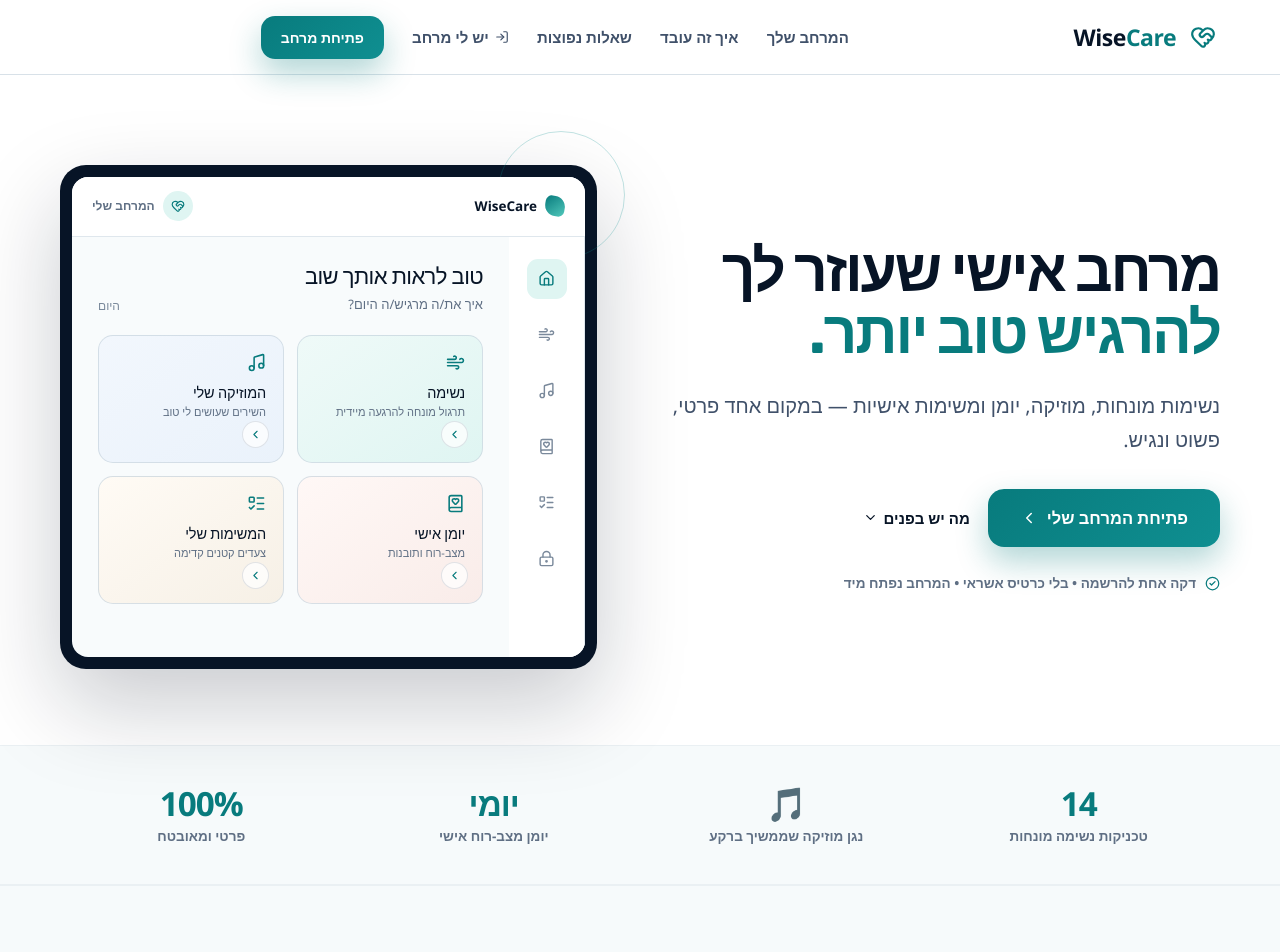
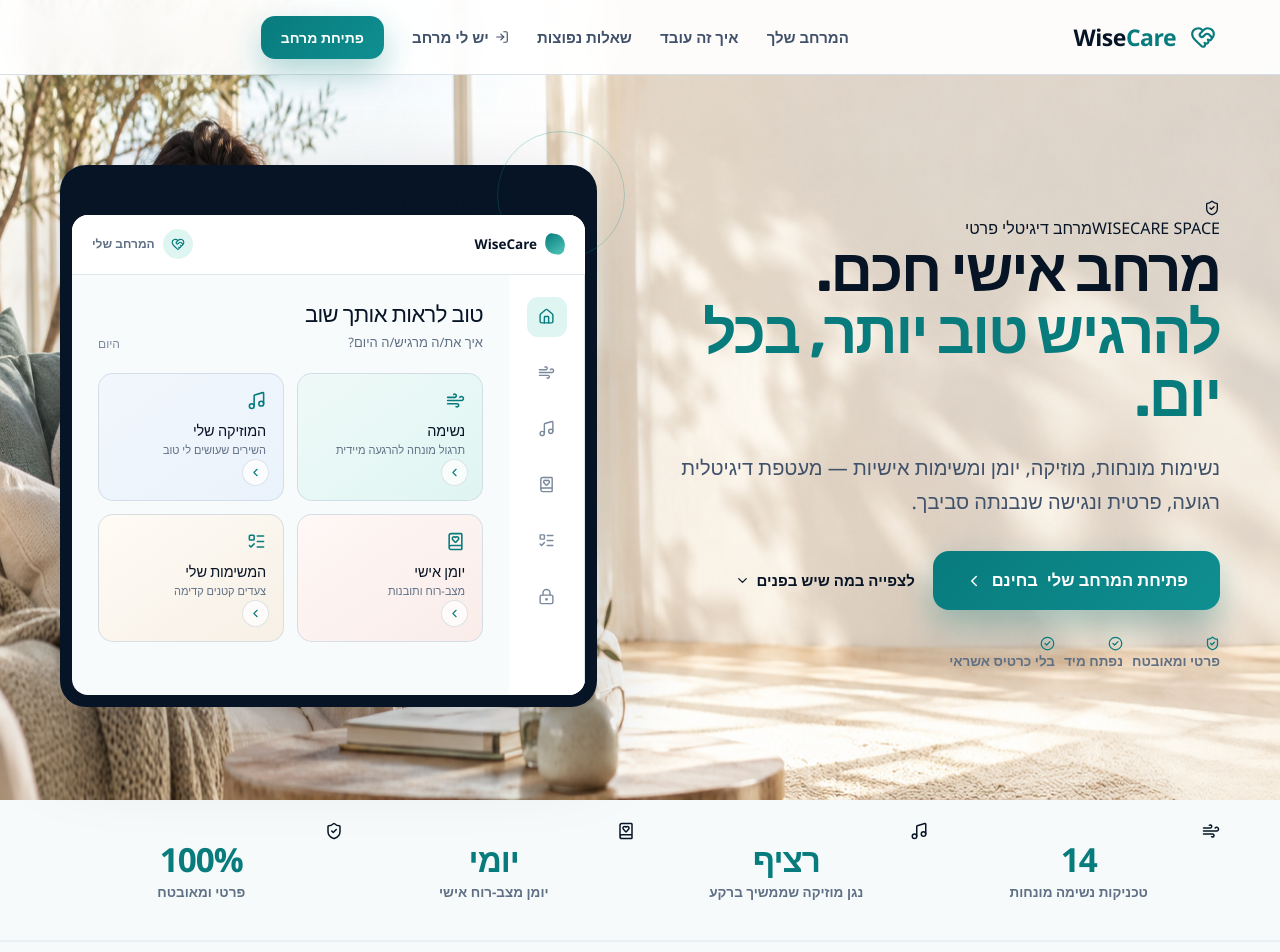
Before and after one commit to adicore123/Wisecare, a Next.js app: page /space in a window 1280 px wide. Shown: the top 952 px of the page. Built offline with nearby package versions, Linux system fonts and the light colour scheme.

Commit message:
feat(space): hero image + stat icons polish on landing page

```diff
--- a/src/components/SpaceLanding.tsx
+++ b/src/components/SpaceLanding.tsx
@@ -1,11 +1,13 @@
 'use client';
 
 import React, { useEffect, useRef, useState } from 'react';
+import Image from 'next/image';
 import {
   HeartHandshake, Wind, Music, BookHeart, Clapperboard, CheckSquare, ShieldCheck,
   Loader2, Eye, EyeOff, User, Phone, Mail, Lock, LogIn, CheckCircle2,
   ChevronDown, ChevronLeft, X, Sparkles, Home, ListTodo, LockKeyhole, ArrowLeft
 } from 'lucide-react';
+import spaceHeroImage from '../../public/images/space-hero-2026.png';
 import IntroSplash from './IntroSplash';
 import PrivacyPolicyModal from './PrivacyPolicyModal';
 import WhatsAppIcon from './WhatsAppIcon';
@@ -19,10 +21,10 @@
 ];
 
 const STATS = [
-  { n: '14', label: 'טכניקות נשימה מונחות' },
-  { n: '🎵', label: 'נגן מוזיקה שממשיך ברקע' },
-  { n: 'יומי', label: 'יומן מצב-רוח אישי' },
-  { n: '100%', label: 'פרטי ומאובטח' }
+  { icon: Wind, n: '14', label: 'טכניקות נשימה מונחות' },
+  { icon: Music, n: 'רציף', label: 'נגן מוזיקה שממשיך ברקע' },
+  { icon: BookHeart, n: 'יומי', label: 'יומן מצב-רוח אישי' },
+  { icon: ShieldCheck, n: '100%', label: 'פרטי ומאובטח' }
 ];
 
 const CAPABILITIES = [
@@ -48,10 +50,10 @@
 ];
 
 const GOALS = [
-  { id: 'calm', label: 'להרגיש רגוע/ה יותר', emoji: '🌿' },
-  { id: 'mood', label: 'לשפר את מצב הרוח', emoji: '☀️' },
-  { id: 'habits', label: 'לבנות הרגלים בריאים', emoji: '✨' },
-  { id: 'growth', label: 'התפתחות אישית', emoji: '🌱' }
+  { id: 'calm', label: 'להרגיש רגוע/ה יותר', icon: Wind },
+  { id: 'mood', label: 'לשפר את מצב הרוח', icon: HeartHandshake },
+  { id: 'habits', label: 'לבנות הרגלים בריאים', icon: CheckSquare },
+  { id: 'growth', label: 'התפתחות אישית', icon: Sparkles }
 ];
 
 interface RegisterForm {
@@ -239,27 +241,47 @@
       <main id="main">
         {/* ═══ HERO ═══ */}
         <section className="space-hero" id="top">
+          <div className="space-hero-media" aria-hidden="true">
+            <Image
+              className="space-hero-image"
+              src={spaceHeroImage}
+              alt=""
+              fill
+              sizes="100vw"
+              placeholder="blur"
+              preload
+            />
+          </div>
           <div className="space-container space-hero-grid">
             <div className="space-hero-copy" data-reveal>
-              <h1>מרחב אישי שעוזר לך <span>להרגיש טוב יותר.</span></h1>
+              <div className="space-hero-eyebrow">
+                <ShieldCheck size={16} aria-hidden="true" />
+                <span>WISECARE SPACE</span>
+                <i aria-hidden="true" />
+                מרחב דיגיטלי פרטי
+              </div>
+              <h1>מרחב אישי חכם. <span>להרגיש טוב יותר, בכל יום.</span></h1>
               <p className="space-hero-lead">
-                נשימות מונחות, מוזיקה, יומן ומשימות אישיות — במקום אחד פרטי, פשוט ונגיש.
+                נשימות מונחות, מוזיקה, יומן ומשימות אישיות — מעטפת דיגיטלית רגועה, פרטית ונגישה שנבנתה סביבך.
               </p>
               <div className="space-hero-actions">
-                <button type="button" className="space-btn space-btn-primary space-btn-lg" onClick={openRegister}>
-                  פתיחת המרחב שלי
+                <button type="button" className="space-btn space-btn-primary space-btn-lg space-btn-premium" onClick={openRegister}>
+                  <span>פתיחת המרחב שלי</span>
+                  <strong>בחינם</strong>
                   <ChevronLeft size={18} aria-hidden="true" />
                 </button>
-                <a className="space-text-link" href="#features">מה יש בפנים<ChevronDown size={15} aria-hidden="true" /></a>
+                <a className="space-text-link space-hero-secondary" href="#features">לצפייה במה שיש בפנים<ChevronDown size={15} aria-hidden="true" /></a>
               </div>
-              <p className="space-trust-line">
-                <CheckCircle2 size={15} aria-hidden="true" />
-                דקה אחת להרשמה • בלי כרטיס אשראי • המרחב נפתח מיד
-              </p>
+              <div className="space-trust-line" aria-label="יתרונות ההרשמה">
+                <span><ShieldCheck size={15} aria-hidden="true" /> פרטי ומאובטח</span>
+                <span><CheckCircle2 size={15} aria-hidden="true" /> נפתח מיד</span>
+                <span><CheckCircle2 size={15} aria-hidden="true" /> בלי כרטיס אשראי</span>
+              </div>
             </div>
 
             {/* חלון-מוצר: תצוגה מקדימה של המרחב האמיתי */}
             <div className="space-product-window" data-reveal aria-label="תצוגה מקדימה של המרחב האישי">
+              <span className="space-product-proof"><ShieldCheck size={14} aria-hidden="true" /> סביבת רווחה אישית, פרטית ומאובטחת</span>
               <div className="space-product-screen">
                 <div className="space-product-topbar">
                   <span className="space-mini-brand">
@@ -326,6 +348,7 @@
           <div className="space-container space-stats">
             {STATS.map((s) => (
               <div className="space-stat" key={s.label} data-reveal>
+                <span className="space-stat-icon" aria-hidden="true"><s.icon size={18} /></span>
                 <span className="space-stat-n">{s.n}</span>
                 <span className="space-stat-label">{s.label}</span>
               </div>
@@ -479,14 +502,14 @@
                   <X size={18} />
                 </button>
                 <div className="space-reg-head">
-                  <h2>פתיחת מרחב אישי 🌿</h2>
+                  <h2>פתיחת מרחב אישי</h2>
                   <p>דקה אחת — והמרחב שלך נפתח</p>
                 </div>
 
                 <div className="space-reg-trust" aria-hidden="true">
                   <span><ShieldCheck size={13} /> פרטיות מלאה</span>
                   <span><WhatsAppIcon size={13} /> הפרטים מגיעים בוואטספ</span>
-                  <span>⏱ דקה אחת</span>
+                  <span><CheckCircle2 size={13} /> דקה אחת</span>
                 </div>
 
                 <form className="space-form" onSubmit={submit} noValidate>
@@ -554,7 +577,7 @@
                           onClick={() => setGoal(g.id)}
                           aria-pressed={goal === g.id}
                         >
-                          <span aria-hidden="true">{g.emoji}</span> {g.label}
+                          <g.icon size={14} aria-hidden="true" /> {g.label}
                         </button>
                       ))}
                     </div>
@@ -577,10 +600,10 @@
             ) : (
               <div className="space-success">
                 <CheckCircle2 size={52} aria-hidden="true" />
-                <h2>{form.fullName.trim().split(' ')[0]} — המרחב שלך מוכן! 🌿</h2>
+                <h2>{form.fullName.trim().split(' ')[0]} — המרחב שלך מוכן!</h2>
                 <p>
                   שלחנו את הקישור האישי ואת פרטי הכניסה לוואטספ
-                  {success.whatsappSent ? ' ✅' : ' (יישלח ברגע)'}.
+                  {success.whatsappSent ? ' בהצלחה' : ' (יישלח ברגע)'}.
                   <br />
                   שם המשתמש שלך: <strong dir="ltr">{success.client?.username || form.username}</strong>
                 </p>
```
Also changed, not shown: public/images/space-hero-2026.png (added).
